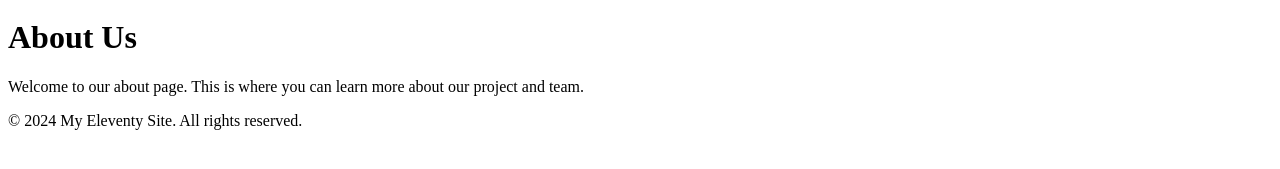
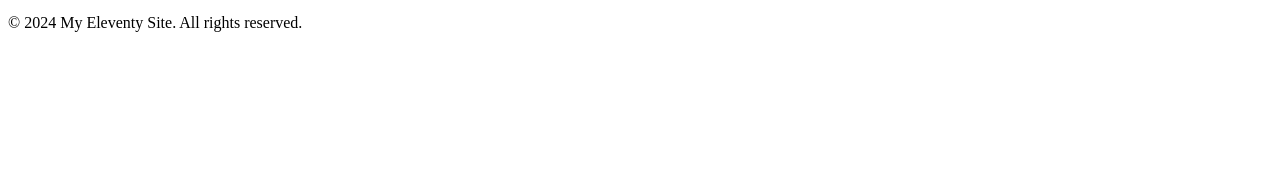
Before and after one commit to bamboounderwear/marcoux11ty, an Eleventy site: page about.md in a window 1280 px wide. Shown: the part 259-428 px from the top of the page. Built offline with nearby package versions, Linux system fonts and the light colour scheme; Eleventy itself is replaced by a stand-in of ours; files that its build step writes are made by us from their sources.

Commit message:
Update about.md

```diff
--- a/about.md
+++ b/about.md
@@ -2,6 +2,3 @@
 layout: layout.njk
 title: About
 ---
-# About Us
-
-Welcome to our about page. This is where you can learn more about our project and team.
```
